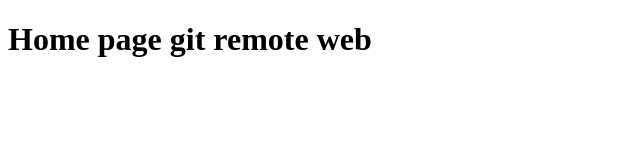
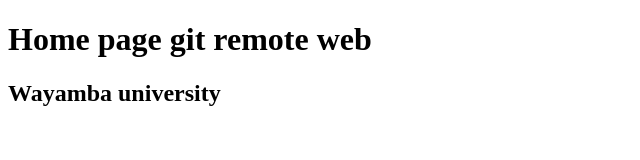
Before and after one commit to dev-piyal/Remote-web, a plain HTML site: page index.html in a window 1280 px wide. Shown: the whole page, without its empty margins (0-640 px from the left). Drawn offline with Linux system fonts and the light colour scheme.

Commit message:
new text added

```diff
--- a/index.html
+++ b/index.html
@@ -5,5 +5,9 @@
 </head>
 <body>
 <h1>Home page git remote web</h1>
+
+
+<h2>Wayamba university</h2>
+
 </body>
 </html>
```
